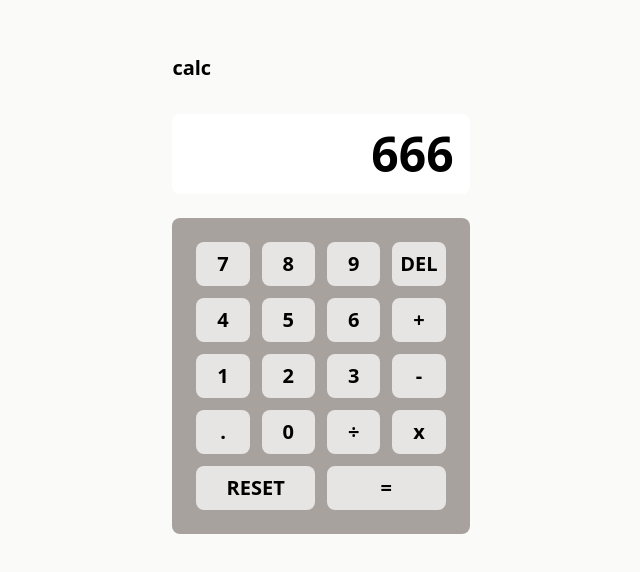
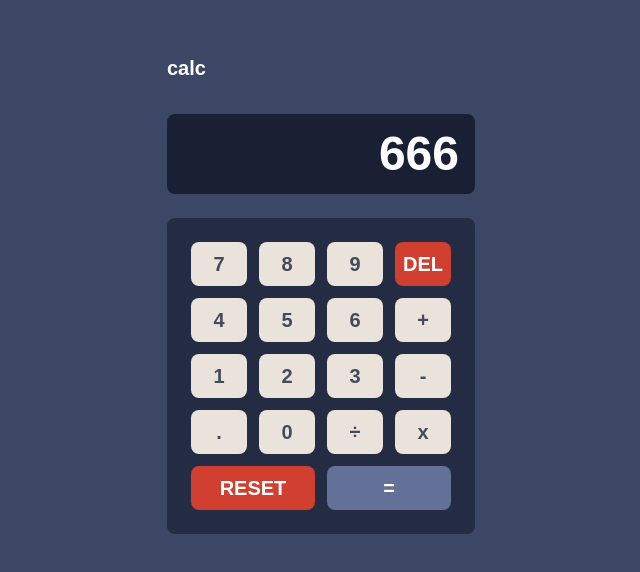
Before and after one commit to orphandeity/calculator_app, a React (Vite) app: page / in a window 1280 px wide. Shown: the part 106-678 px from the top of the page, without its empty margins (319-959 px from the left). Built offline with nearby package versions, Linux system fonts and the light colour scheme.

Commit message:
theme variables

```diff
--- a/index.html
+++ b/index.html
@@ -6,7 +6,7 @@
     <meta name="viewport" content="width=device-width, initial-scale=1.0" />
     <title>Vite + React + TS</title>
   </head>
-  <body class="grid min-h-screen place-content-center bg-stone-50">
+  <body>
     <div id="root"></div>
     <script type="module" src="/src/main.tsx"></script>
   </body>
--- a/package.json
+++ b/package.json
@@ -10,6 +10,7 @@
     "preview": "vite preview"
   },
   "dependencies": {
+    "@fontsource/league-spartan": "^4.5.13",
     "react": "^18.2.0",
     "react-dom": "^18.2.0"
   },
--- a/src/App.tsx
+++ b/src/App.tsx
@@ -3,19 +3,19 @@ import OperatorButton from "./components/OperatorButton";
 
 function App() {
   return (
-    <main className="max-w-xs">
+    <main className="grid min-h-screen place-content-center bg-base-main">
       <div>
-        <h1 className="text-xl font-bold">calc</h1>
+        <h1 className="text-xl font-bold text-skin-inverted">calc</h1>
         {/* TODO: theme selection */}
       </div>
-      <div className="mt-8 rounded-lg bg-white p-4 text-end text-5xl font-bold">
+      <div className="mt-8 rounded-lg bg-base-display p-4 text-end text-5xl font-bold text-skin-inverted">
         <span>{/* TODO: display */}666</span>
       </div>
-      <div className="mt-6 grid grid-cols-4 gap-3 rounded-lg bg-stone-400 p-6">
+      <div className="mt-6 grid grid-cols-4 gap-3 rounded-lg bg-base-keys p-6 text-skin-inverted">
         <DigitButton digit="7" />
         <DigitButton digit="8" />
         <DigitButton digit="9" />
-        <button>DEL</button>
+        <button className="bg-keys-destruct-base">DEL</button>
         <DigitButton digit="4" />
         <DigitButton digit="5" />
         <DigitButton digit="6" />
@@ -28,8 +28,8 @@ function App() {
         <DigitButton digit="0" />
         <OperatorButton symbol="÷" />
         <OperatorButton symbol="x" />
-        <button className="col-span-2">RESET</button>
-        <button className="col-span-2">=</button>
+        <button className="col-span-2 bg-keys-destruct-base">RESET</button>
+        <button className="col-span-2 bg-keys-evaluate-base">=</button>
       </div>
     </main>
   );
--- a/src/components/DigitButton.tsx
+++ b/src/components/DigitButton.tsx
@@ -3,7 +3,16 @@ type DigitButtonProps = {
 };
 
 export default function DigitButton({ digit }: DigitButtonProps) {
-  function addDigit(digit: string): void {}
+  function addDigit(digit: string): void {
+    // TODO
+  }
 
-  return <button onClick={() => addDigit(digit)}>{digit}</button>;
+  return (
+    <button
+      onClick={() => addDigit(digit)}
+      className="bg-keys-main-base text-skin-base"
+    >
+      {digit}
+    </button>
+  );
 }
--- a/src/components/OperatorButton.tsx
+++ b/src/components/OperatorButton.tsx
@@ -3,7 +3,16 @@ type OperatorButtonProps = {
 };
 
 export default function OperatorButton({ symbol }: OperatorButtonProps) {
-  function chooseOperator(symbol: string): void {}
+  function chooseOperator(symbol: string): void {
+    // TODO
+  }
 
-  return <button onClick={() => chooseOperator(symbol)}>{symbol}</button>;
+  return (
+    <button
+      onClick={() => chooseOperator(symbol)}
+      className="bg-keys-main-base text-skin-base"
+    >
+      {symbol}
+    </button>
+  );
 }
--- a/src/index.css
+++ b/src/index.css
@@ -2,8 +2,65 @@
 @tailwind components;
 @tailwind utilities;
 
+@layer base {
+  :root {
+    /* Backgrounds */
+    --color-bg-main: 59, 71, 100;
+    --color-bg-keypad: 35, 44, 67;
+    --color-bg-display: 25, 32, 52;
+    /* Keys */
+    --color-keys-main-bg: 234, 227, 220;
+    --color-keys-main-shadow: 180, 165, 152;
+    --color-keys-destructive-bg: 208, 63, 47;
+    --color-keys-destructive-shadow: 147, 38, 26;
+    --color-keys-eval-bg: 99, 112, 151;
+    --color-keys-eval-shadow: 64, 78, 114;
+    /* Text */
+    --color-text-base: 68, 75, 90;
+    --color-text-inverted: 255, 255, 255;
+  }
+
+  .theme-2 {
+    /* Backgrounds */
+    --color-bg-main: 230, 230, 230;
+    --color-bg-keypad: 209, 204, 204;
+    --color-bg-display: 237, 237, 237;
+    /* Keys */
+    --color-keys-main-bg: 229, 228, 225;
+    --color-keys-main-shadow: 167, 157, 145;
+    --color-keys-destructive-bg: 55, 127, 134;
+    --color-keys-destructive-shadow: 27, 95, 101;
+    --color-keys-eval-bg: 202, 85, 2;
+    --color-keys-eval-shadow: 137, 58, 1;
+    /* Text */
+    --color-text-base: 53, 53, 44;
+    --color-text-inverted: 255, 255, 255;
+  }
+
+  .theme-3 {
+    /* Backgrounds */
+    --color-bg-main: 22, 6, 40;
+    --color-bg-keypad: 29, 9, 52;
+    --color-bg-display: 29, 9, 52;
+    /* Keys */
+    --color-keys-main-bg: 52, 28, 79;
+    --color-keys-main-shadow: 135, 28, 156;
+    --color-keys-destructive-bg: 88, 7, 125;
+    --color-keys-destructive-shadow: 188, 21, 244;
+    --color-keys-eval-bg: 0, 224, 209;
+    --color-keys-eval-shadow: 108, 249, 242;
+    /* Text */
+    --color-text-base: 255, 229, 61;
+    --color-text-inverted: 255, 255, 255;
+  }
+
+  body {
+    font-family: "League Spartan Variable", sans-serif;
+  }
+}
+
 @layer components {
   button {
-    @apply grid place-content-center rounded-lg bg-stone-200 p-2 text-xl font-bold;
+    @apply grid place-content-center rounded-lg p-2 text-xl font-bold;
   }
 }
--- a/tailwind.config.js
+++ b/tailwind.config.js
@@ -1,8 +1,46 @@
+function withOpacity(variableName) {
+  return ({ opacityValue }) => {
+    if (opacityValue !== undefined) {
+      return `rgba(var(${variableName}), ${opacityValue})`;
+    } else {
+      return `rgb(var${variableName})`;
+    }
+  };
+}
+
 /** @type {import('tailwindcss').Config} */
 export default {
   content: ["./index.html", "./src/**/*.{js,ts,jsx,tsx}"],
   theme: {
-    extend: {},
+    extend: {
+      backgroundColor: {
+        base: {
+          main: withOpacity("--color-bg-main"),
+          keys: withOpacity("--color-bg-keypad"),
+          display: withOpacity("--color-bg-display"),
+        },
+        keys: {
+          main: {
+            base: withOpacity("--color-keys-main-bg"),
+            shadow: withOpacity("--color-keys-main-shadow"),
+          },
+          destruct: {
+            base: withOpacity("--color-keys-destructive-bg"),
+            shadow: withOpacity("--color-keys-destructive-shadow"),
+          },
+          evaluate: {
+            base: withOpacity("--color-keys-eval-bg"),
+            shadow: withOpacity("--color-keys-eval-shadow"),
+          },
+        },
+      },
+      textColor: {
+        skin: {
+          base: withOpacity("--color-text-base"),
+          inverted: withOpacity("--color-text-inverted"),
+        },
+      },
+    },
   },
   plugins: [],
-}
+};
```
Also changed, not shown: src/main.tsx (+8 -7 lines), 1 other file (tests, documents, lock files or other folders).
